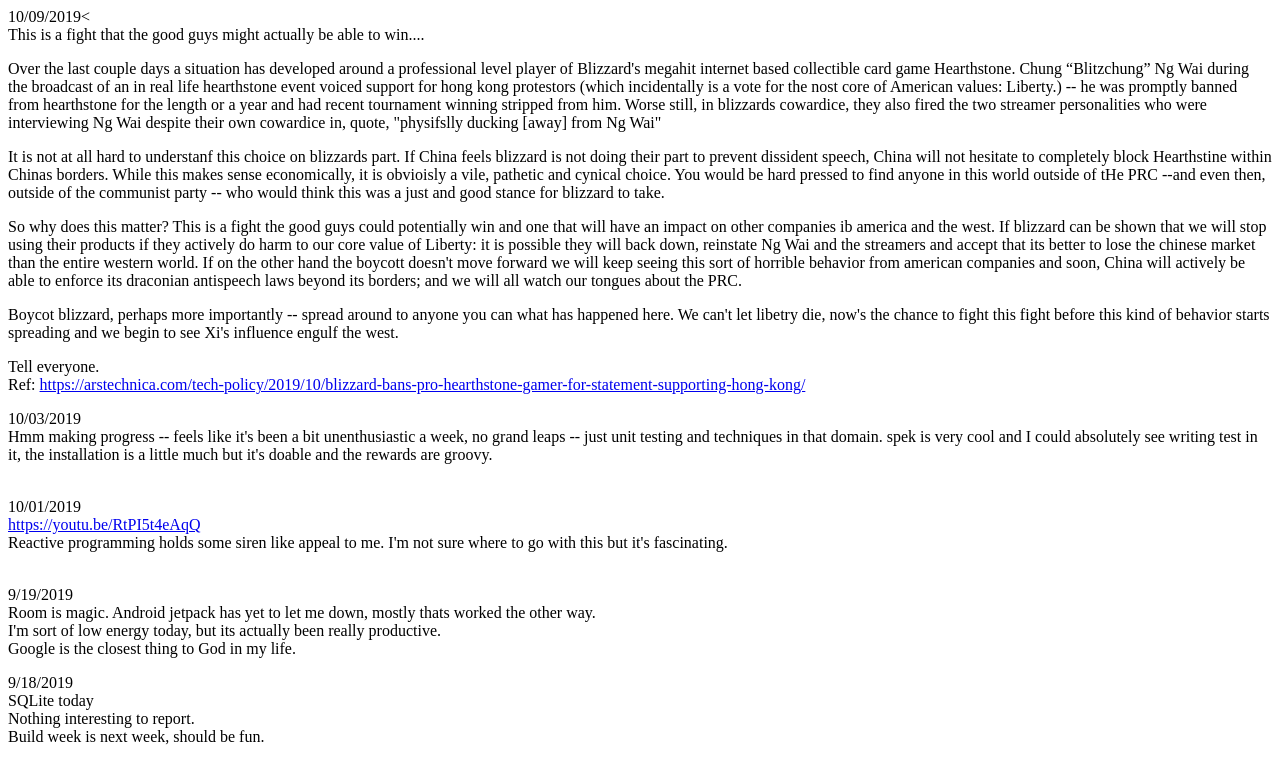
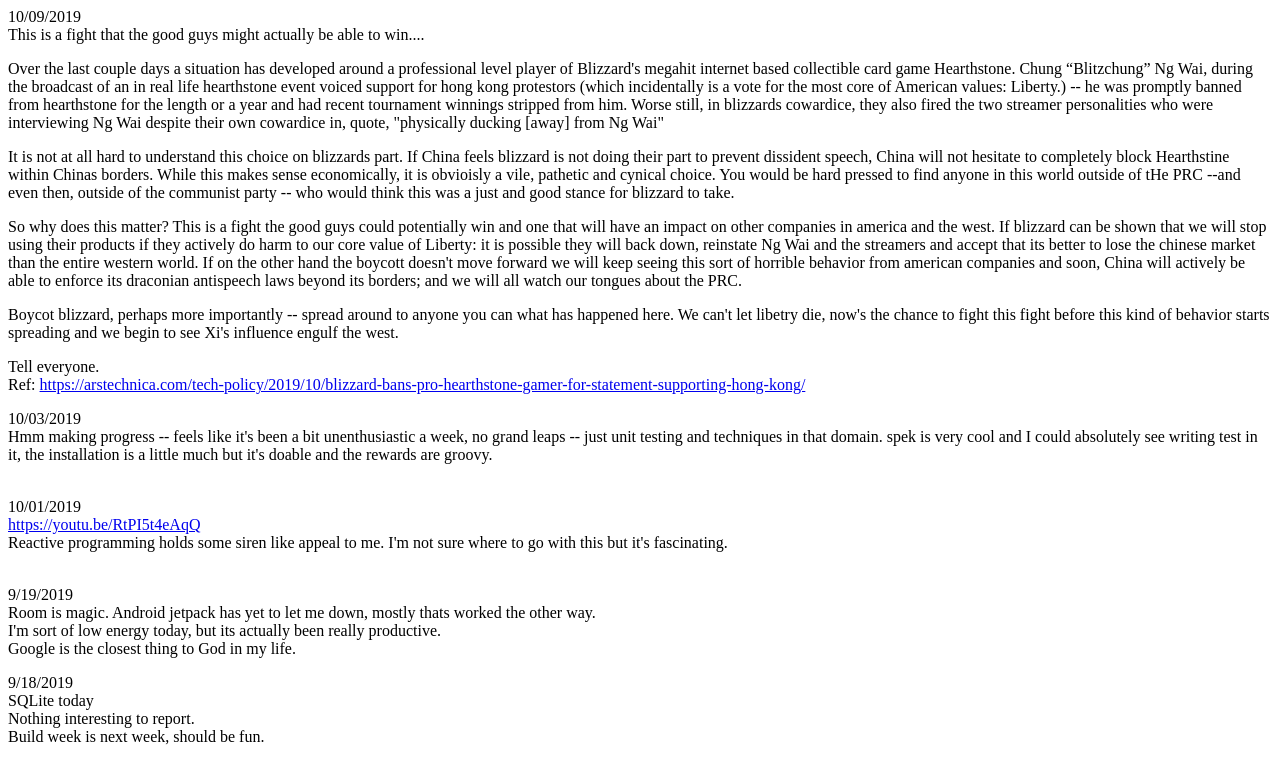
Before and after one commit to stilljack/stilljack.github.io, a plain HTML site: page index.html in a window 1280 px wide. Shown: the top 759 px of the page. Drawn offline with Linux system fonts and the light colour scheme.

Commit message:
Update index.html

```diff
--- a/index.html
+++ b/index.html
@@ -4,14 +4,14 @@
 </head>
 <body>
 
-        <p>10/09/2019<<br>
+        <p>10/09/2019<br>
         This is a fight that the good guys might actually be able to win....
 <br><p>
-Over the last couple days a situation has developed around a professional level player of Blizzard's megahit internet based collectible card game Hearthstone. Chung “Blitzchung” Ng Wai during the broadcast of an in real life hearthstone event voiced support for hong kong protestors (which incidentally is a vote for the nost core of American values: Liberty.) -- he was promptly banned from hearthstone for the length or a year and had recent tournament winning stripped from him. Worse still, in blizzards cowardice, they also fired the two streamer personalities who were interviewing Ng Wai despite their own cowardice in, quote, "physifslly ducking [away] from Ng Wai"
+Over the last couple days a situation has developed around a professional level player of Blizzard's megahit internet based collectible card game Hearthstone. Chung “Blitzchung” Ng Wai, during the broadcast of an in real life hearthstone event voiced support for hong kong protestors (which incidentally is a vote for the most core of American values: Liberty.) -- he was promptly banned from hearthstone for the length or a year and had recent tournament winnings stripped from him. Worse still, in blizzards cowardice, they also fired the two streamer personalities who were interviewing Ng Wai despite their own cowardice in, quote, "physically ducking [away] from Ng Wai"
         <br><p>
-It is not at all hard to understanf this choice on blizzards part. If China feels blizzard is not doing their part to prevent dissident speech, China will not hesitate to completely block Hearthstine within Chinas borders. While this makes sense economically, it is obvioisly a vile, pathetic and cynical choice. You would be hard pressed to find anyone in this world outside of tHe PRC --and even then, outside of the communist party -- who would think this was a just and good stance for blizzard to take.
+It is not at all hard to understand this choice on blizzards part. If China feels blizzard is not doing their part to prevent dissident speech, China will not hesitate to completely block Hearthstine within Chinas borders. While this makes sense economically, it is obvioisly a vile, pathetic and cynical choice. You would be hard pressed to find anyone in this world outside of tHe PRC --and even then, outside of the communist party -- who would think this was a just and good stance for blizzard to take.
 <br><p>
-So why does this matter? This is a fight the good guys could potentially win and one that will have an impact on other companies ib america and the west. If blizzard can be shown that we will stop using their products if they actively do harm to our core value of Liberty: it is possible they will back down, reinstate Ng Wai and the streamers and accept that its better to lose the chinese market than the entire western world. If on the other hand the boycott doesn't move forward we will keep seeing this sort of horrible behavior from american companies and soon, China will actively be able to enforce its draconian antispeech laws beyond its borders; and we will all watch our tongues about the PRC.
+So why does this matter? This is a fight the good guys could potentially win and one that will have an impact on other companies in america and the west. If blizzard can be shown that we will stop using their products if they actively do harm to our core value of Liberty: it is possible they will back down, reinstate Ng Wai and the streamers and accept that its better to lose the chinese market than the entire western world. If on the other hand the boycott doesn't move forward we will keep seeing this sort of horrible behavior from american companies and soon, China will actively be able to enforce its draconian antispeech laws beyond its borders; and we will all watch our tongues about the PRC.
 <br><p>
 Boycot blizzard, perhaps more importantly -- spread around to anyone you can what has happened here. We can't let libetry die, now's the chance to fight this fight before this kind of behavior starts spreading and we begin to see Xi's influence engulf the west.
 <br><p>
```
